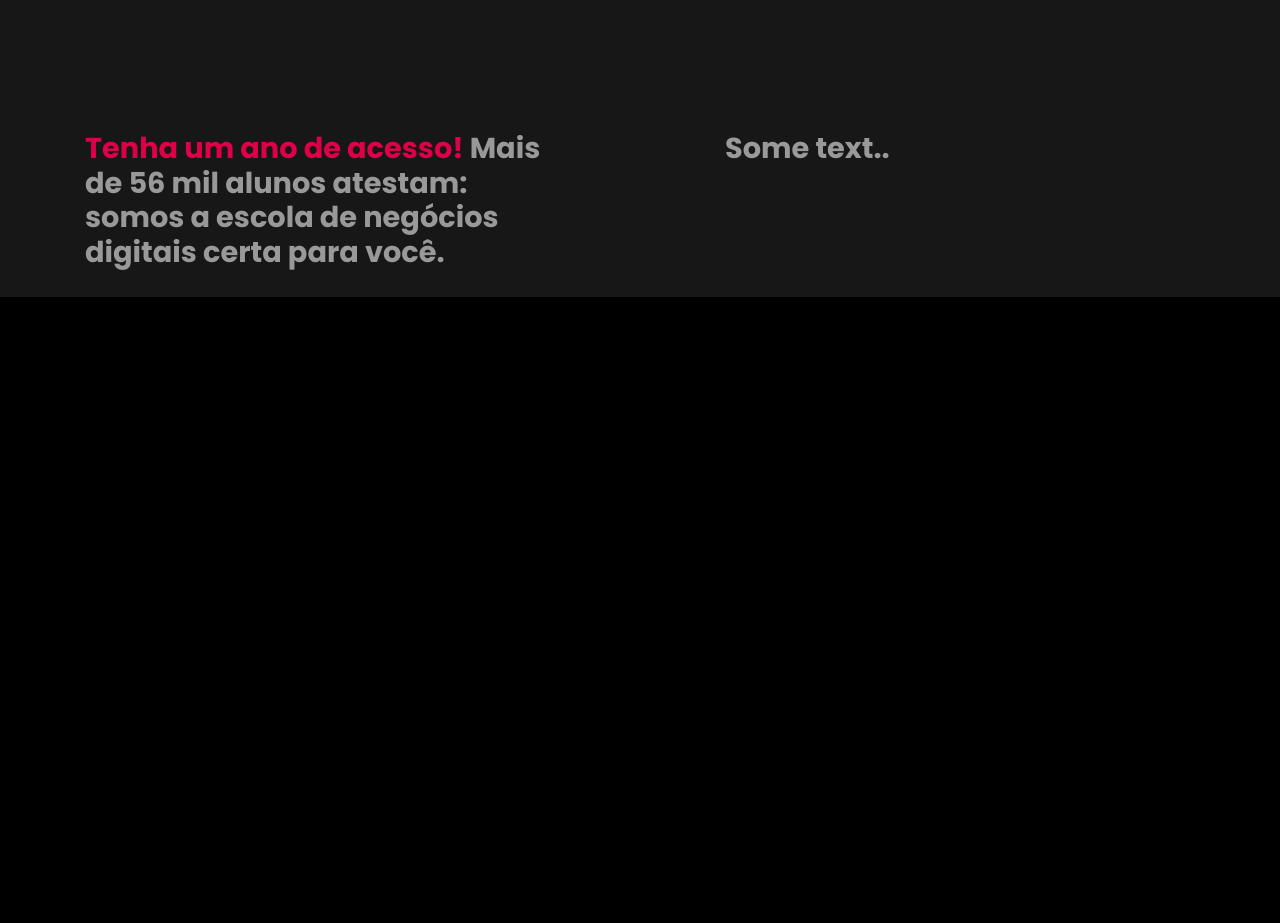
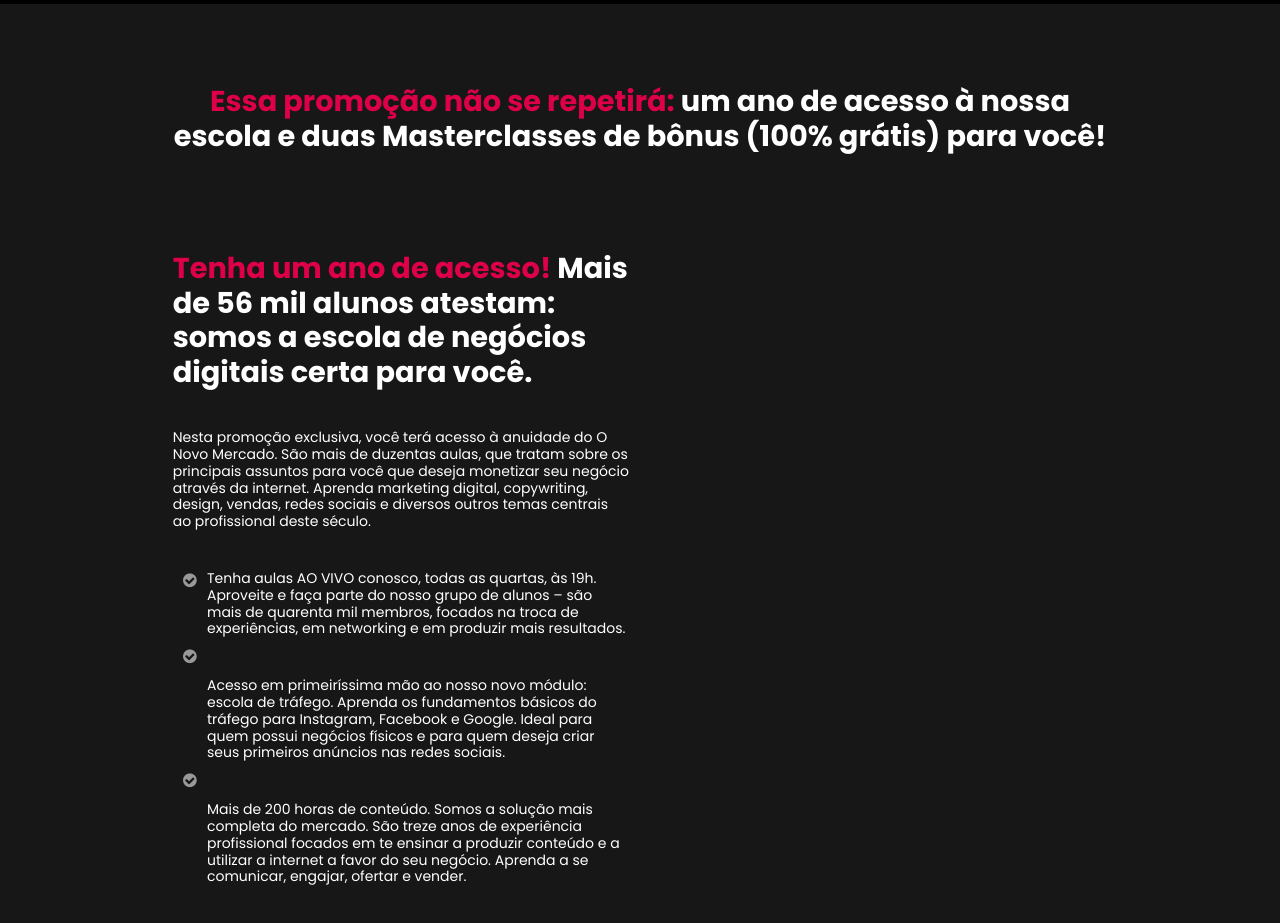
Before and after one commit to Alfredo-Neto/Landing-Page, a plain HTML site: page index.html in a window 1280 px wide. Shown: the part 900-1823 px from the top of the page. Before the commit the page ends 1197 px from the top, so only its background shows below. Drawn offline with Linux system fonts and the light colour scheme.

Commit message:
added check icons

```diff
--- a/index.html
+++ b/index.html
@@ -13,6 +13,10 @@
       href="https://fonts.googleapis.com/css2?family=Archivo:wght@400;700&display=swap"
       rel="stylesheet"
     />
+    <link
+      rel="stylesheet"
+      href="https://cdnjs.cloudflare.com/ajax/libs/font-awesome/4.7.0/css/font-awesome.min.css"
+    />
 
     <title>Cancelado</title>
   </head>
@@ -23,7 +27,6 @@
       </div>
       <a href="#" class="btn btn-xl"
         >Assinar Agora
-        <i class="fas fa-chevron-right btn-icon"></i>
       </a>
     </div>
   </header>
@@ -43,9 +46,58 @@
           Mais de 56 mil alunos atestam: somos a escola de negócios digitais
           certa para você.
         </p>
+        <p class="mini-text">
+          Nesta promoção exclusiva, você terá acesso à anuidade do O Novo
+          Mercado. São mais de duzentas aulas, que tratam sobre os principais
+          assuntos para você que deseja monetizar seu negócio através da
+          internet. Aprenda marketing digital, copywriting, design, vendas,
+          redes sociais e diversos outros temas centrais ao profissional deste
+          século.
+        </p>
+
+        <ul class="fa-ul">
+          <li class="fa-li">
+            <li><i class="fa-li fa fa-check-circle"></i></li>
+
+            <div class="col-4-5">
+              <p class="mini-text">
+                Tenha aulas AO VIVO conosco, todas as quartas, às 19h. Aproveite
+                e faça parte do nosso grupo de alunos – são mais de quarenta mil
+                membros, focados na troca de experiências, em networking e em
+                produzir mais resultados.
+              </p>
+            </div>
+          </li>
+          <li class="fa-li">
+            <li><i class="fa-li fa fa-check-circle"></i></li>
+
+            <div class="col-4-5">
+              <p class="mini-text">
+                Acesso em primeiríssima mão ao nosso novo módulo: escola de
+                tráfego. Aprenda os fundamentos básicos do tráfego para
+                Instagram, Facebook e Google. Ideal para quem possui negócios
+                físicos e para quem deseja criar seus primeiros anúncios nas
+                redes sociais.
+              </p>
+            </div>
+          </li>
+          <li class="fa-li">
+            <li><i class="fa-li fa fa-check-circle"></i></li>
+
+            <div class="col-4-5">
+              <p class="mini-text">
+                Mais de 200 horas de conteúdo. Somos a solução mais completa do
+                mercado. São treze anos de experiência profissional focados em
+                te ensinar a produzir conteúdo e a utilizar a internet a favor
+                do seu negócio. Aprenda a se comunicar, engajar, ofertar e
+                vender.
+              </p>
+            </div>
+          </li>
+        </ul>
       </div>
       <div class="column">
-        <p>Some text..</p>
+        <img src="" alt="" />
       </div>
     </div>
   </section>
--- a/styles.css
+++ b/styles.css
@@ -15,16 +15,17 @@ h1,
 h2,
 h3,
 h4 {
-  color: #fff;
+  color: #ffffff;
 }
 
 a {
-  color: #fff;
+  color: #ffffff;
   text-decoration: none;
 }
 
 p {
   margin: 0.5rem 0;
+  color: #ffffff;
 }
 
 img {
@@ -63,14 +64,15 @@ img {
 
 .content {
   background: #171717;
+  line-height: 1.2;
+  padding-bottom: 5px;
+  padding: 80px 85px 20px 85px;
+  margin-top: 20vh;
 }
 
 .content .ultimo-cta {
   text-align: center;
   font-size: 1.8rem;
-  line-height: 1.2;
-  padding-bottom: 5px;
-  padding: 80px 85px 20px 85px;
 }
 
 .content .ultimo-cta .text-h2 {
@@ -80,23 +82,31 @@ img {
   font-weight: bold;
 }
 
+.row {
+  padding: 0 7%;
+  margin: 0 auto;
+  max-width: 1600px;
+  display: flex;
+}
+
+.row .column .text-h2 {
+  font-size: 1.8rem;
+  font-weight: bold;
+}
+
+.mini-text {
+  margin-top: 5vh;
+      font-size: 14px;
+}
+
 .pink {
   color: #dd0049;
-}
-
-.row {
-  display: flex;
 }
 
 .column {
   flex: 50%;
   padding: 10px;
-  margin-top: 30px;
-  font-size: 1.8rem;
-  font-weight: bold;
-  line-height: 1.2;
-  padding-bottom: 5px;
-  padding: 80px 85px 20px 85px;
+  margin-top: 10vh;
 }
 
 .btn {
```
Also changed, not shown: check-circle-regular (1).svg (added).
